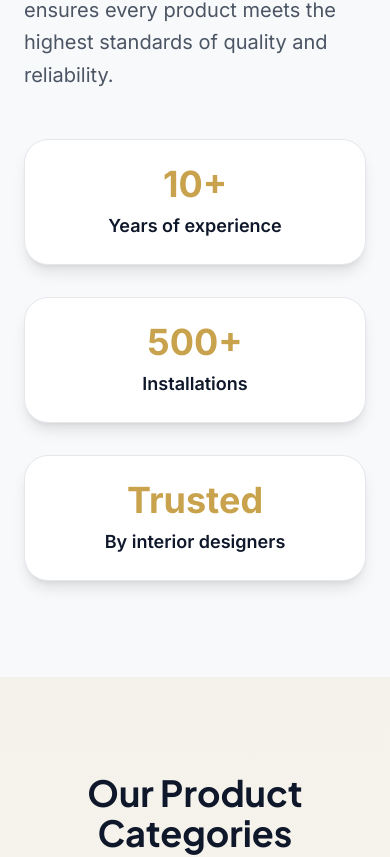
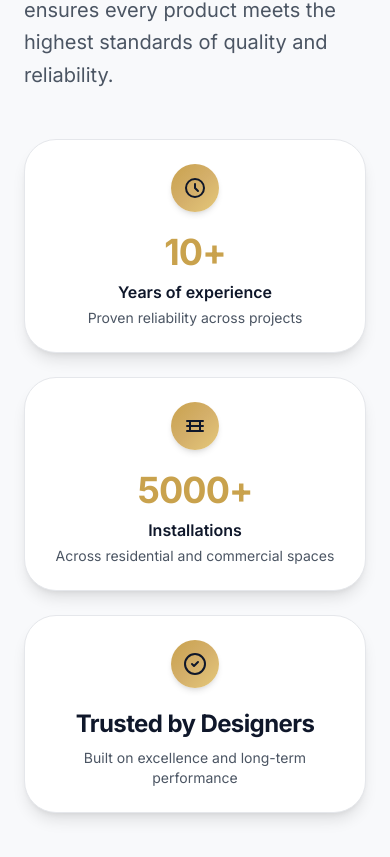
Before and after one commit to kuldip-0611/gajanand-enterprise, a React (Vite) app: page / in a window 390 px wide. Shown: the part 1277-2134 px from the top of the page. Built offline with nearby package versions, Linux system fonts and the light colour scheme.

Commit message:
Revamp Home page layout and ProductDetail component: enhance visual design with updated grid and card styles, improve responsiveness, and refine content presentation for better user engagement.

```diff
--- a/src/pages/Home.tsx
+++ b/src/pages/Home.tsx
@@ -248,19 +248,55 @@ const Home = () => {
             whileInView={{ opacity: 1, y: 0 }}
             viewport={{ once: true }}
             transition={{ duration: 0.6 }}
-            className="grid grid-cols-1 md:grid-cols-3 gap-8 max-w-4xl mx-auto"
+            className="grid grid-cols-1 md:grid-cols-3 gap-6 lg:gap-8 max-w-5xl mx-auto"
           >
-            <div className="text-center p-6 rounded-2xl bg-white dark:bg-gray-800 shadow-lg border border-gray-200 dark:border-gray-700">
-              <p className="text-4xl md:text-5xl font-bold text-gold mb-2">10+</p>
-              <p className="text-lg font-semibold text-navy dark:text-white">Years of experience</p>
+            <div className="group h-full p-6 rounded-3xl bg-white dark:bg-gray-800 shadow-lg border border-gray-200 dark:border-gray-700 hover:shadow-xl transition-all duration-300">
+              <div className="mx-auto w-12 h-12 rounded-2xl gradient-gold flex items-center justify-center text-navy shadow-md mb-5">
+                <svg className="w-6 h-6" fill="none" stroke="currentColor" viewBox="0 0 24 24" aria-hidden>
+                  <path strokeLinecap="round" strokeLinejoin="round" strokeWidth={2} d="M12 8v4l3 3" />
+                  <path strokeLinecap="round" strokeLinejoin="round" strokeWidth={2} d="M21 12a9 9 0 11-18 0 9 9 0 0118 0z" />
+                </svg>
+              </div>
+              <p className="text-4xl md:text-5xl font-bold text-navy dark:text-white tracking-tight text-center">
+                <span className="text-gold">10+</span>
+              </p>
+              <p className="mt-2 text-base md:text-lg font-semibold text-navy dark:text-white text-center">
+                Years of experience
+              </p>
+              <p className="mt-1 text-sm text-gray-600 dark:text-gray-400 text-center">
+                Proven reliability across projects
+              </p>
             </div>
-            <div className="text-center p-6 rounded-2xl bg-white dark:bg-gray-800 shadow-lg border border-gray-200 dark:border-gray-700">
-              <p className="text-4xl md:text-5xl font-bold text-gold mb-2">500+</p>
-              <p className="text-lg font-semibold text-navy dark:text-white">Installations</p>
+            <div className="group h-full p-6 rounded-3xl bg-white dark:bg-gray-800 shadow-lg border border-gray-200 dark:border-gray-700 hover:shadow-xl transition-all duration-300">
+              <div className="mx-auto w-12 h-12 rounded-2xl gradient-gold flex items-center justify-center text-navy shadow-md mb-5">
+                <svg className="w-6 h-6" fill="none" stroke="currentColor" viewBox="0 0 24 24" aria-hidden>
+                  <path strokeLinecap="round" strokeLinejoin="round" strokeWidth={2} d="M4 7h16M4 12h16M4 17h16" />
+                  <path strokeLinecap="round" strokeLinejoin="round" strokeWidth={2} d="M7 7v10M17 7v10" />
+                </svg>
+              </div>
+              <p className="text-4xl md:text-5xl font-bold text-navy dark:text-white tracking-tight text-center">
+                <span className="text-gold">5000+</span>
+              </p>
+              <p className="mt-2 text-base md:text-lg font-semibold text-navy dark:text-white text-center">
+                Installations
+              </p>
+              <p className="mt-1 text-sm text-gray-600 dark:text-gray-400 text-center">
+                Across residential and commercial spaces
+              </p>
             </div>
-            <div className="text-center p-6 rounded-2xl bg-white dark:bg-gray-800 shadow-lg border border-gray-200 dark:border-gray-700">
-              <p className="text-4xl md:text-5xl font-bold text-gold mb-2">Trusted</p>
-              <p className="text-lg font-semibold text-navy dark:text-white">By interior designers</p>
+            <div className="group h-full p-6 rounded-3xl bg-white dark:bg-gray-800 shadow-lg border border-gray-200 dark:border-gray-700 hover:shadow-xl transition-all duration-300">
+              <div className="mx-auto w-12 h-12 rounded-2xl gradient-gold flex items-center justify-center text-navy shadow-md mb-5">
+                <svg className="w-6 h-6" fill="none" stroke="currentColor" viewBox="0 0 24 24" aria-hidden>
+                  <path strokeLinecap="round" strokeLinejoin="round" strokeWidth={2} d="M9 12l2 2 4-4" />
+                  <path strokeLinecap="round" strokeLinejoin="round" strokeWidth={2} d="M12 22c5.523 0 10-4.477 10-10S17.523 2 12 2 2 6.477 2 12s4.477 10 10 10z" />
+                </svg>
+              </div>
+              <p className="text-2xl md:text-3xl font-bold text-navy dark:text-white tracking-tight text-center">
+                Trusted by Designers
+              </p>
+              <p className="mt-2 text-sm md:text-base text-gray-600 dark:text-gray-400 text-center">
+                Built on excellence and long-term performance
+              </p>
             </div>
           </motion.div>
         </div>
--- a/src/pages/ProductDetail.tsx
+++ b/src/pages/ProductDetail.tsx
@@ -290,7 +290,7 @@ const ProductDetail = () => {
             </motion.div>
           )}
 
-          {['ks-type', 'ds-type', 'japanese'].includes(product.id) && (
+          {['japanese'].includes(product.id) && (
             <motion.div
               variants={itemVariants}
               className="bg-white dark:bg-gray-800 rounded-3xl p-8 shadow-xl border border-gray-200 dark:border-gray-700"
```
